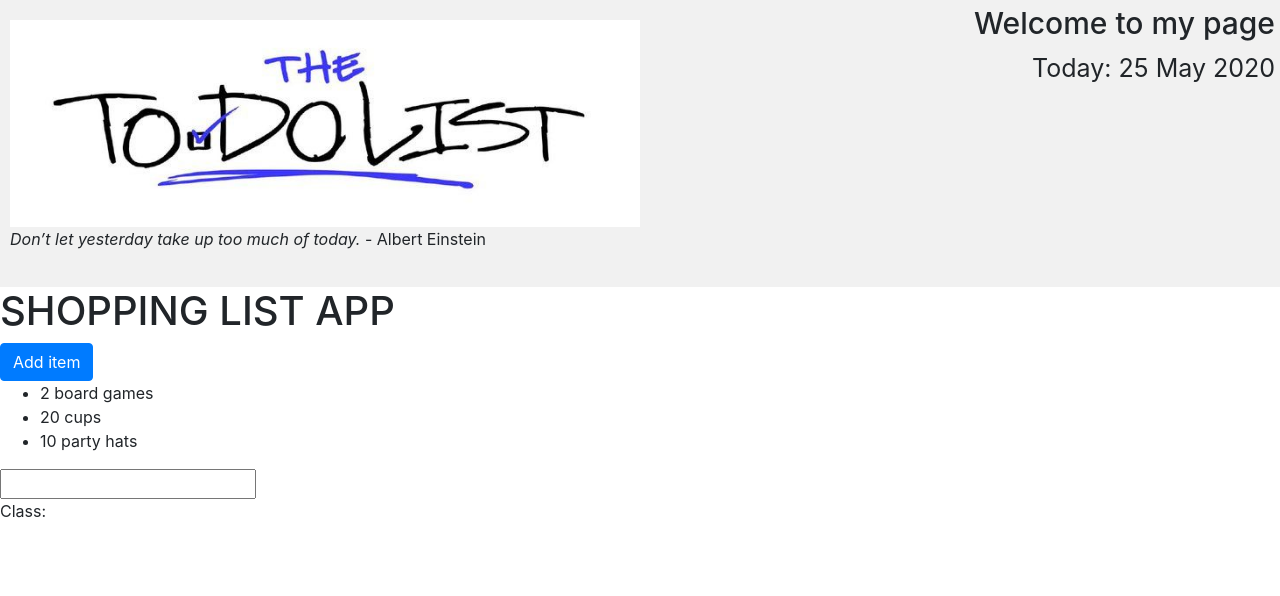
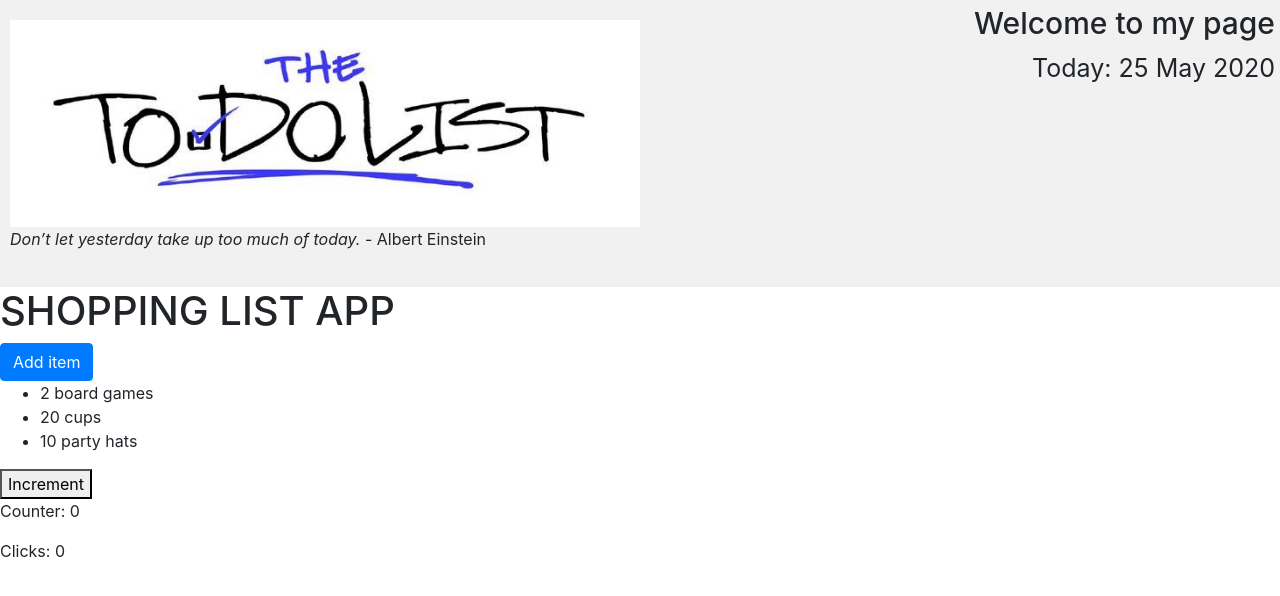
Before and after one commit to adelina2999/Vue-To-Do, a Vue app: page / in a window 1280 px wide. Shown: the top 596 px of the page. Built offline with nearby package versions, Linux system fonts and the light colour scheme.

Commit message:
Academind: Computed Properties

```diff
--- a/src/components/Footer/Footer.vue
+++ b/src/components/Footer/Footer.vue
@@ -1,8 +1,8 @@
 <template>
   <div>
-    <input type="text" @input="cssClass =
-    $event.target.value">
-    <p :class="cssClass">Class: {{ cssClass }}</p>
+    <button @click="increment">Increment</button>
+    <p>Counter: {{ counter2 }}</p>
+    <p>Clicks: {{ clicks }}</p>
   </div>
 </template>
 
@@ -11,18 +11,23 @@ export default {
   name: 'Footer' ,
   data() {
     return {
-      cssClass: ''
+      counter: 0,
+      clicks: 0
+    }
+  },
+  methods: {
+    increment() {
+      this.clicks++
+    }
+  },
+  computed: {
+    counter2() {
+      return this.clicks * 2
     }
   }
 }
 </script>
 
 <style>
-  .red {
-    background-color: red;
-  }
 
-  .blue {
-    background-color: royalblue;
-  }
 </style>
```
